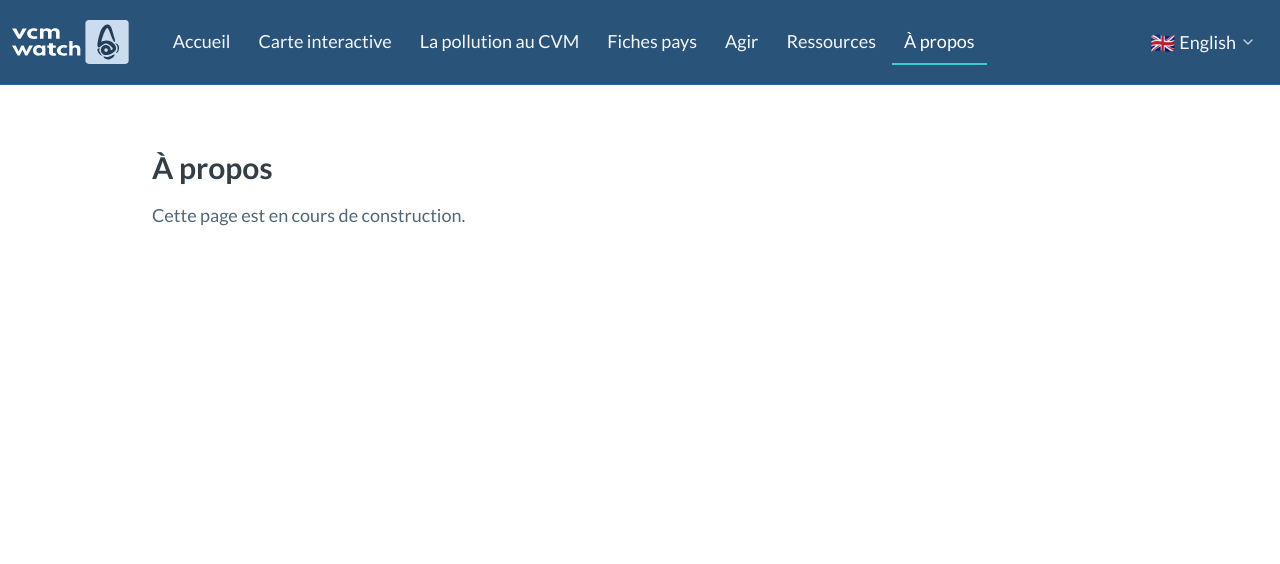
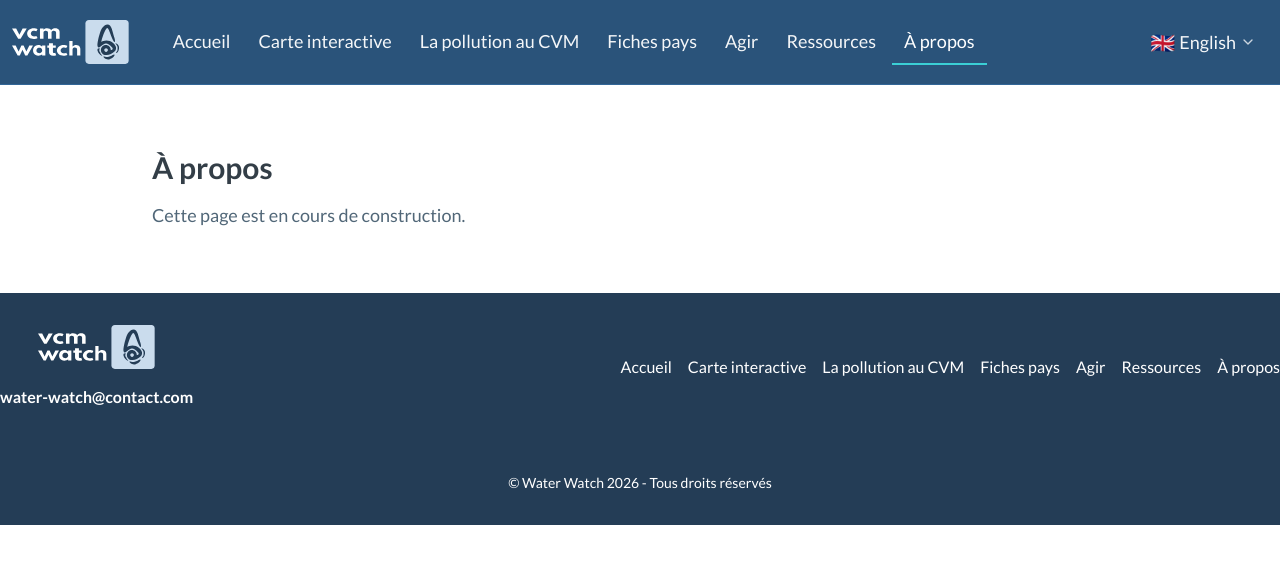
Before and after one commit to dataforgoodfr/14_VCMWaterWatch, a Next.js app in the folder webapp/: page /en/about in a window 1280 px wide. Shown: the top 564 px of the page. Built offline with nearby package versions, Linux system fonts and the light colour scheme.

Commit message:
#20 | add Footer component and integrate in layout

```diff
--- a/webapp/app/layout.tsx
+++ b/webapp/app/layout.tsx
@@ -1,13 +1,20 @@
-import { Geist_Mono, Lato } from 'next/font/google'
+import { Geist_Mono, Lato, Lexend } from 'next/font/google'
 
 import type { Metadata } from 'next'
 import './globals.css'
 
 import { Navbar } from '@/components/Navbar'
+import { Footer } from '@/components/Footer'
 
 const lato = Lato({
 	variable: '--font-lato',
 	weight: ['400', '700'],
+	subsets: ['latin']
+})
+
+const lexend = Lexend({
+	variable: '--font-lexend',
+	weight: ['400', '500', '600', '700'],
 	subsets: ['latin']
 })
 
@@ -24,9 +31,10 @@ export const metadata: Metadata = {
 export default function RootLayout({ children }: { children: React.ReactNode }) {
 	return (
 		<html>
-			<body className={`${lato.variable} ${geistMono.variable} antialiased`}>
+			<body className={`${lato.variable} ${lexend.variable} ${geistMono.variable} h-full antialiased`}>
 				<Navbar />
 				{children}
+				<Footer />
 			</body>
 		</html>
 	)
--- /dev/null
+++ b/webapp/components/Footer.tsx
@@ -0,0 +1,90 @@
+import Image from 'next/image'
+import Link from 'next/link'
+
+import { cn } from '@/lib/utils'
+import { ROUTES } from '@/routes/routes'
+
+interface MenuItem {
+	links: {
+		text: string
+		url: string
+	}[]
+}
+
+interface Footer2Props {
+	logo?: {
+		url: string
+		src: string
+		alt: string
+		title: string
+	}
+	className?: string
+	description?: string
+	menuItems?: MenuItem[]
+	copyright?: string
+}
+
+export const Footer = ({
+	className,
+	logo = {
+		src: '/images/vcm-logo-color.svg',
+		alt: 'Logo VCM What',
+		title: 'Logo VCM What',
+		url: ROUTES.HOME
+	},
+	description = 'water-watch@contact.com',
+	menuItems = [
+		{
+			links: [
+				{ text: 'Accueil', url: ROUTES.HOME },
+				{ text: 'Carte interactive', url: ROUTES.MAP },
+				{ text: 'La pollution au CVM', url: ROUTES.VCM_POLLUTION_HISTORY },
+				{ text: 'Fiches pays', url: ROUTES.COUNTRY },
+				{ text: 'Agir', url: ROUTES.ACT },
+				{ text: 'Ressources', url: ROUTES.RESOURCES },
+				{ text: 'À propos', url: ROUTES.ABOUT }
+			]
+		}
+	],
+	copyright = '© Water Watch 2026 - Tous droits réservés'
+}: Footer2Props) => {
+	return (
+		<section className={cn('bg-navy-900 flex w-full items-center justify-center py-8', className)}>
+			<div className='container'>
+				<footer className='text-center text-white'>
+					<div className='flex flex-col items-center justify-between gap-8 lg:flex-row lg:items-center'>
+						<div className='mb-8 lg:mb-0'>
+							<div className='flex items-center justify-center gap-2'>
+								<Link href={logo.url} className='flex items-center'>
+									<Image
+										src={logo.src}
+										height={52}
+										width={138}
+										className='h-[44px] w-auto'
+										alt={logo.alt}
+										unoptimized
+									/>
+								</Link>
+							</div>
+							<p className='mt-4 font-bold'>{description}</p>
+						</div>
+						{menuItems.map((section, sectionIdx) => (
+							<div key={sectionIdx}>
+								<ul className='flex flex-col items-center gap-4 whitespace-nowrap lg:flex-row lg:justify-center'>
+									{section.links.map((link, linkIdx) => (
+										<Link key={linkIdx} href={link.url} className='hover:text-aqua-200 font-medium'>
+											{link.text}
+										</Link>
+									))}
+								</ul>
+							</div>
+						))}
+					</div>
+					<p className='mt-8 flex flex-col items-center justify-center gap-4 pt-8 text-sm font-medium md:flex-row'>
+						{copyright}
+					</p>
+				</footer>
+			</div>
+		</section>
+	)
+}
```
